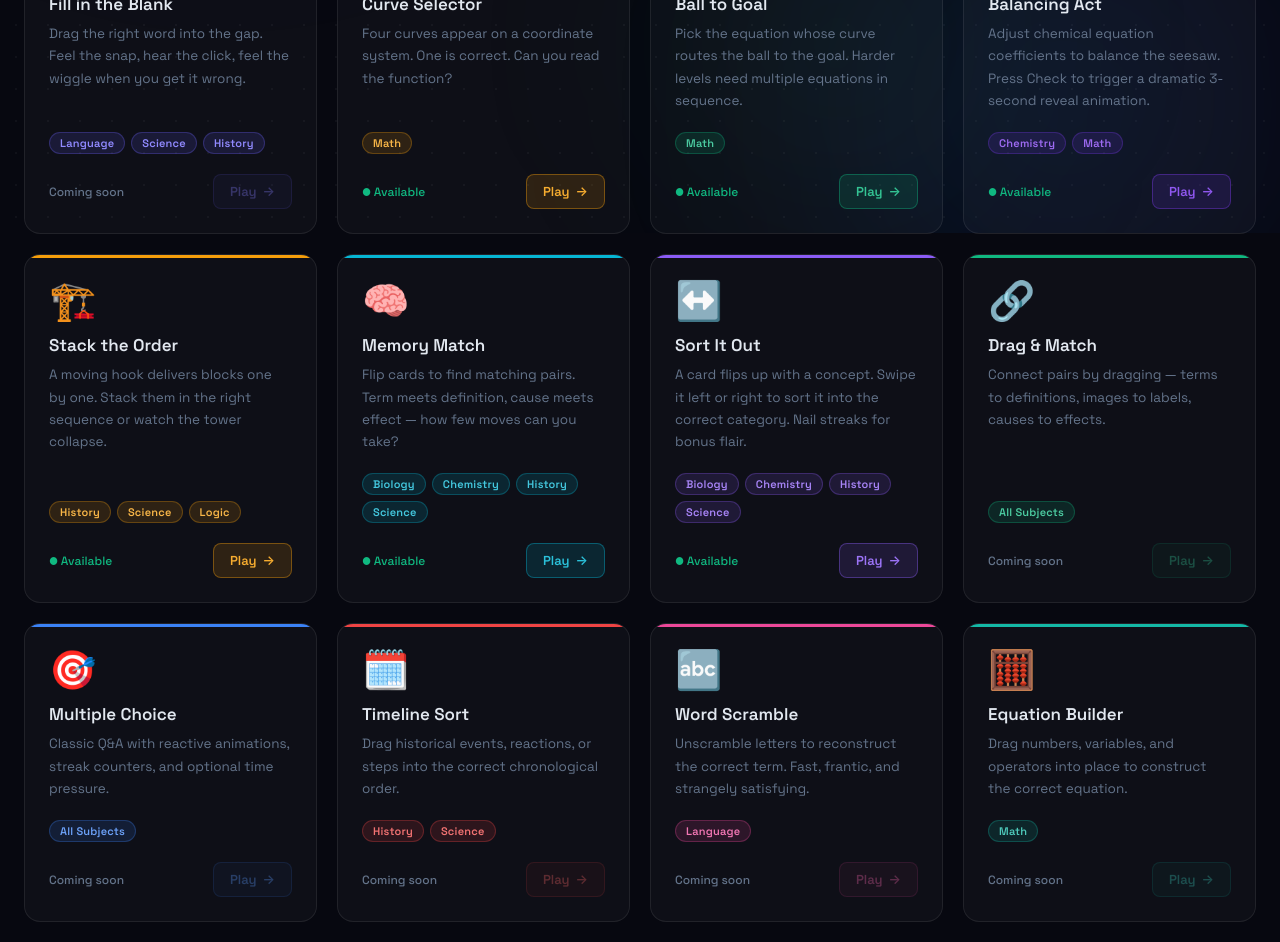
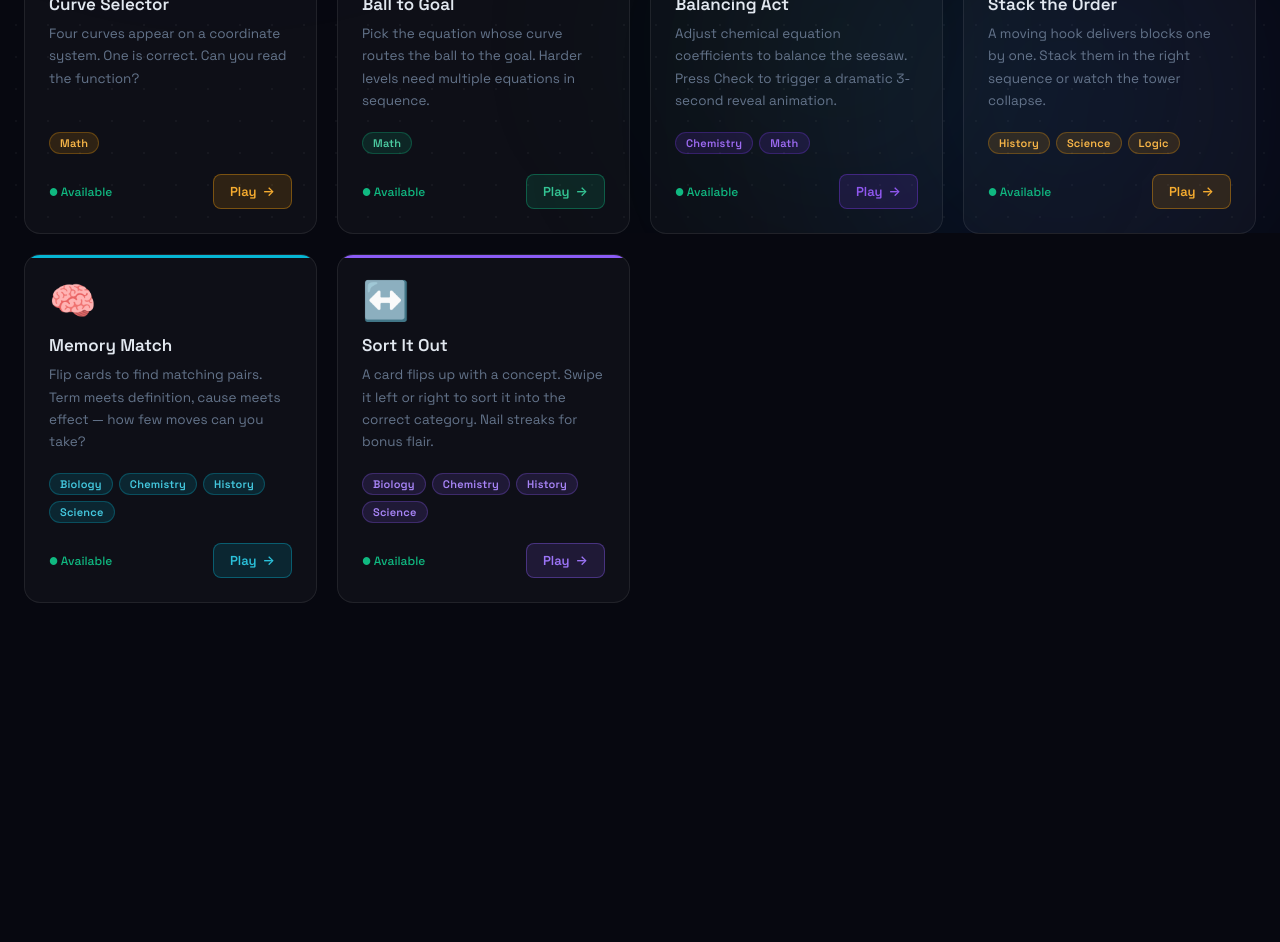
Before and after one commit to ivkoneli/MiniGames, a website built with Vite: page index.html in a window 1280 px wide. Shown: the part 567-1509 px from the top of the page. After the commit the page ends 1250 px from the top, so only its background shows below. Built offline with nearby package versions, Linux system fonts and the light colour scheme; animation ran at ten frames a second.

Commit message:
Fix blank space at top, checkmark size, red border, BallToGoal layout, remove stub cards
- CENTER_BOTH → CENTER_HORIZONTALLY: pins canvas to top, removes gap
- FeedbackSystem ✓: scale with scene height (H*0.10) instead of 72px hardcoded
- CurveSelector: red border auto-clears after 1.2s on wrong answer
- BallToGoal: graph reduced to 52% height; answer text larger (0.016/0.019/0.022)
- Hub: removed 7 coming-soon stub game cards, only 6 playable games shown

Co-Authored-By: Claude Sonnet 4.6 <noreply@anthropic.com>

```diff
--- a/src/games/BalancingGame/main.ts
+++ b/src/games/BalancingGame/main.ts
@@ -26,7 +26,7 @@ const game = new Phaser.Game({
   scene: [BootScene, BalancingGameScene],
   scale: {
     mode: Phaser.Scale.FIT,
-    autoCenter: Phaser.Scale.CENTER_BOTH,
+    autoCenter: Phaser.Scale.CENTER_HORIZONTALLY,
   },
 });
 
--- a/src/games/BallToGoal/main.ts
+++ b/src/games/BallToGoal/main.ts
@@ -26,7 +26,7 @@ const game = new Phaser.Game({
   scene: [BootScene, BallToGoalScene],
   scale: {
     mode: Phaser.Scale.FIT,
-    autoCenter: Phaser.Scale.CENTER_BOTH,
+    autoCenter: Phaser.Scale.CENTER_HORIZONTALLY,
   },
 });
 
--- a/src/games/CurveSelector/main.ts
+++ b/src/games/CurveSelector/main.ts
@@ -39,7 +39,7 @@ const game = new Phaser.Game({
   scene: [BootScene, CurveSelectorScene],
   scale: {
     mode: Phaser.Scale.FIT,
-    autoCenter: Phaser.Scale.CENTER_BOTH,
+    autoCenter: Phaser.Scale.CENTER_HORIZONTALLY,
   },
 });
 
--- a/src/games/MemoryGame/main.ts
+++ b/src/games/MemoryGame/main.ts
@@ -25,7 +25,7 @@ const game = new Phaser.Game({
   scene: [BootScene, MemoryGameScene],
   scale: {
     mode: Phaser.Scale.FIT,
-    autoCenter: Phaser.Scale.CENTER_BOTH,
+    autoCenter: Phaser.Scale.CENTER_HORIZONTALLY,
   },
 });
 
--- a/src/games/SortingGame/main.ts
+++ b/src/games/SortingGame/main.ts
@@ -26,7 +26,7 @@ const game = new Phaser.Game({
   scene: [BootScene, SortingGameScene],
   scale: {
     mode: Phaser.Scale.FIT,
-    autoCenter: Phaser.Scale.CENTER_BOTH,
+    autoCenter: Phaser.Scale.CENTER_HORIZONTALLY,
   },
 });
 
--- a/src/games/StackTheOrder/main.ts
+++ b/src/games/StackTheOrder/main.ts
@@ -26,7 +26,7 @@ const game = new Phaser.Game({
   scene: [BootScene, StackTheOrderScene],
   scale: {
     mode: Phaser.Scale.FIT,
-    autoCenter: Phaser.Scale.CENTER_BOTH,
+    autoCenter: Phaser.Scale.CENTER_HORIZONTALLY,
   },
 });
 
--- a/src/main.ts
+++ b/src/main.ts
@@ -10,15 +10,6 @@ interface GameCard {
 }
 
 const GAMES: GameCard[] = [
-  {
-    id: 'fill-in-blank',
-    title: 'Fill in the Blank',
-    description: 'Drag the right word into the gap. Feel the snap, hear the click, feel the wiggle when you get it wrong.',
-    icon: '✏️',
-    color: '#6c63ff',
-    tags: ['Language', 'Science', 'History'],
-    status: 'coming-soon',
-  },
   {
     id: 'curve-selector',
     title: 'Curve Selector',
@@ -78,60 +69,6 @@ const GAMES: GameCard[] = [
     tags: ['Biology', 'Chemistry', 'History', 'Science'],
     status: 'available',
     href: 'games/sorting-game/',
-  },
-  {
-    id: 'drag-and-match',
-    title: 'Drag & Match',
-    description: 'Connect pairs by dragging — terms to definitions, images to labels, causes to effects.',
-    icon: '🔗',
-    color: '#10b981',
-    tags: ['All Subjects'],
-    status: 'coming-soon',
-  },
-  {
-    id: 'multiple-choice',
-    title: 'Multiple Choice',
-    description: 'Classic Q&A with reactive animations, streak counters, and optional time pressure.',
-    icon: '🎯',
-    color: '#3b82f6',
-    tags: ['All Subjects'],
-    status: 'coming-soon',
-  },
-  {
-    id: 'timeline-sort',
-    title: 'Timeline Sort',
-    description: 'Drag historical events, reactions, or steps into the correct chronological order.',
-    icon: '🗓️',
-    color: '#ef4444',
-    tags: ['History', 'Science'],
-    status: 'coming-soon',
-  },
-  {
-    id: 'word-scramble',
-    title: 'Word Scramble',
-    description: 'Unscramble letters to reconstruct the correct term. Fast, frantic, and strangely satisfying.',
-    icon: '🔤',
-    color: '#ec4899',
-    tags: ['Language'],
-    status: 'coming-soon',
-  },
-  {
-    id: 'equation-builder',
-    title: 'Equation Builder',
-    description: 'Drag numbers, variables, and operators into place to construct the correct equation.',
-    icon: '🧮',
-    color: '#14b8a6',
-    tags: ['Math'],
-    status: 'coming-soon',
-  },
-  {
-    id: 'true-or-false',
-    title: 'True or False',
-    description: 'Split-second decisions with dramatic reveals, streak bonuses, and screen shake on fails.',
-    icon: '⚡',
-    color: '#8b5cf6',
-    tags: ['All Subjects'],
-    status: 'coming-soon',
   },
 ];
 
--- a/src/shared/FeedbackSystem.ts
+++ b/src/shared/FeedbackSystem.ts
@@ -15,8 +15,9 @@ export class FeedbackSystem {
     const cx = x ?? this.scene.scale.width / 2;
     const cy = y ?? this.scene.scale.height / 2;
 
+    const fs = Math.round(this.scene.scale.height * 0.10);
     const text = this.scene.add
-      .text(cx, cy, '✓', { fontSize: '72px', color: '#10b981' })
+      .text(cx, cy, '✓', { fontSize: `${fs}px`, color: '#10b981' })
       .setOrigin(0.5)
       .setDepth(200)
       .setAlpha(0);
@@ -32,7 +33,7 @@ export class FeedbackSystem {
         this.scene.tweens.add({
           targets: text,
           alpha: 0,
-          y: cy - 50,
+          y: cy - Math.round(this.scene.scale.height * 0.04),
           duration: 400,
           delay: 250,
           ease: 'Quad.In',
```
Also changed, not shown: src/games/BallToGoal/BallToGoalScene.ts (+5 -5 lines), src/games/CurveSelector/CurveSelectorScene.ts (+7 -2 lines), .claude/settings.local.json, dist/assets/balancingGame-Bu77u_qE.js (deleted), dist/assets/balancingGame-DYmXz3KT.js (added), dist/assets/ballToGoal-2LoRkryg.js (deleted), dist/assets/ballToGoal-gWV488X4.js (added), dist/assets/curveSelector-CIF9YCOX.js (deleted), dist/assets/curveSelector-DjKVAX4H.js (added), dist/assets/main-BPZc96jm.js (deleted), dist/assets/main-BhX5TDkq.js (added), dist/assets/memoryGame-CXPMos38.js (deleted), dist/assets/memoryGame-FDqBGxUn.js (added), dist/assets/sortingGame-B0ttrqmE.js (deleted), 10 more files, 2 other files.
